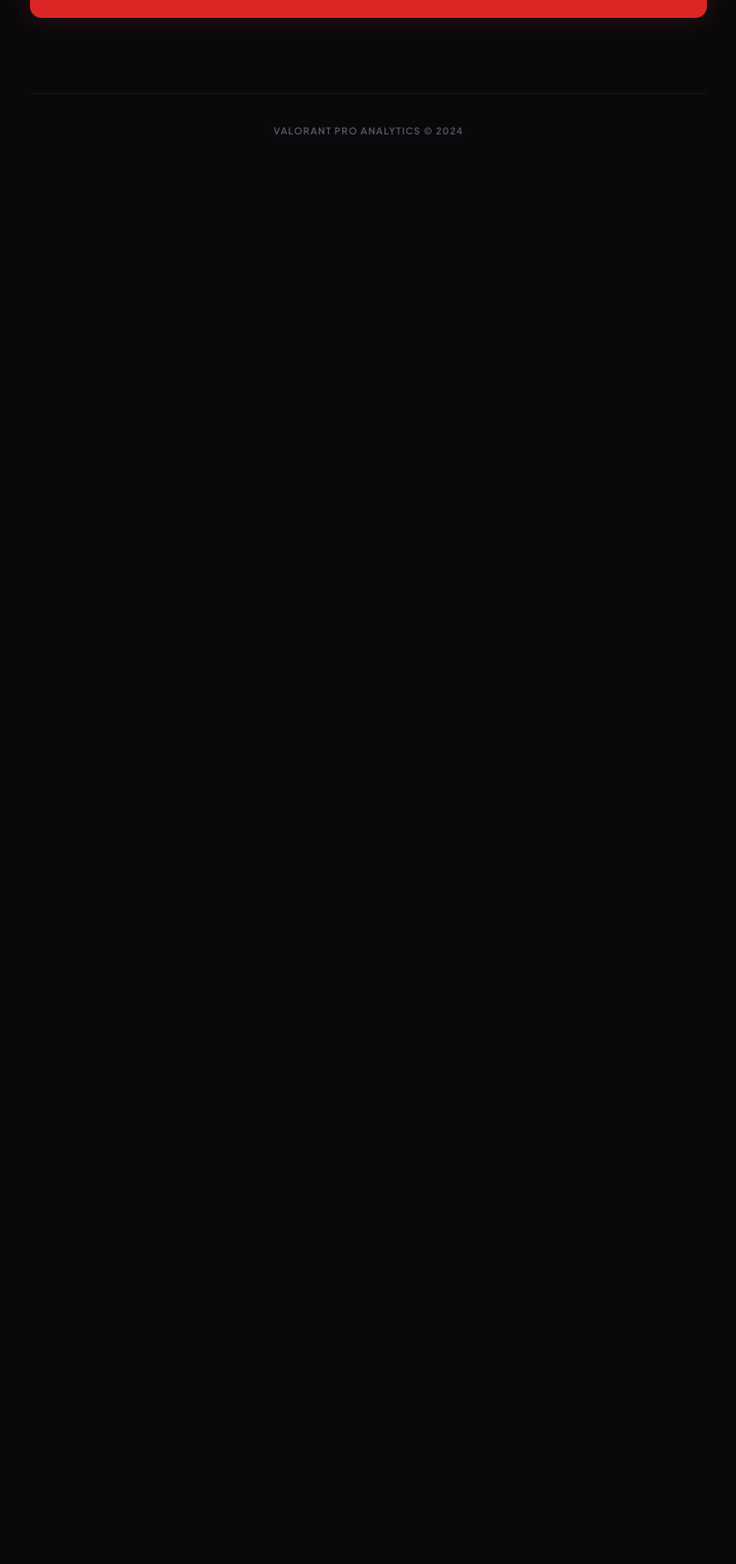
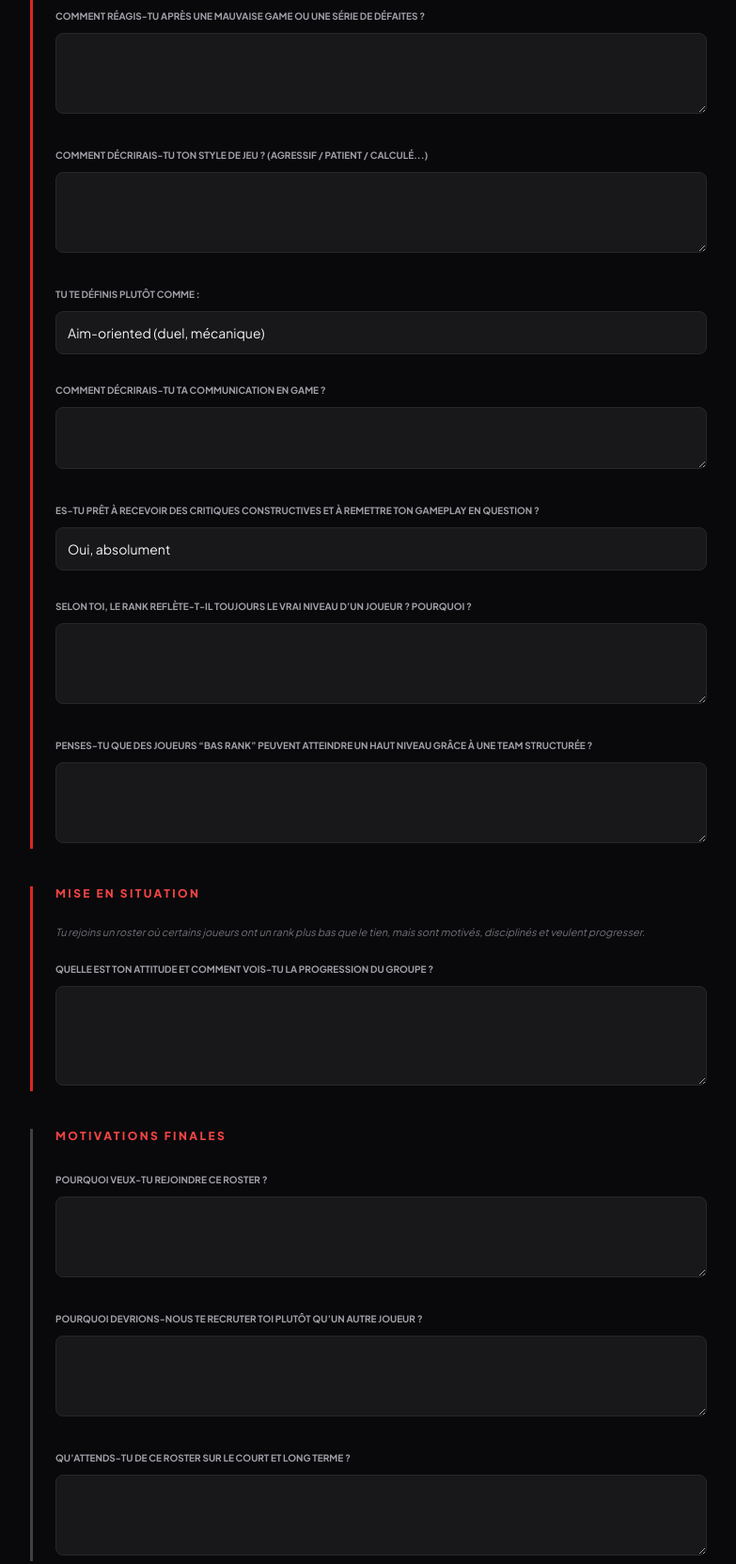
Before and after one commit to FoxyuyuzZ/Formulaire-Zerlyx-Esport, a plain HTML site: page Index.html in a window 1280 px wide. Shown: the part 1392-3056 px from the top of the page at 94% size, without its empty margins (248-1031 px from the left). Before the commit the page ends 1619 px from the top, so only its background shows below. Drawn offline with nearby package versions, Linux system fonts and the light colour scheme.

Commit message:
Update Index.html

```diff
--- a/Index.html
+++ b/Index.html
@@ -43,12 +43,12 @@
             <p class="text-zinc-500 font-medium">Remplis ce formulaire avec précision pour postuler au roster.</p>
         </div>
 
-    <!-- Formulaire Formspree -->
-    <form id="recruitmentForm" class="space-y-10"
-          action="https://formspree.io/f/xlgwlrna" method="POST">
+        <!-- Configuration Formspree -->
+        <form id="recruitmentForm" class="space-y-10" action="https://formspree.io/f/xlgwlrna" method="POST">
 
-        <!-- Redirection après envoi -->
+            <!-- Paramètres cachés Formspree -->
             <input type="hidden" name="_next" value="https://formulaire-zerlyx-esport.netlify.app/merci.html">
+            <input type="hidden" name="_subject" value="Nouvelle candidature Valorant Pro Analytics">
 
             <!-- Informations Générales -->
             <div class="form-section">
@@ -56,7 +56,7 @@
                 <div class="grid grid-cols-1 md:grid-cols-2 gap-6">
                     <div class="space-y-2">
                         <label class="text-[10px] font-bold uppercase text-zinc-400">Prénom</label>
-                    <input type="text" name="firstname" required class="w-full p-3 rounded-lg text-sm">
+                        <input type="text" name="prenom" required class="w-full p-3 rounded-lg text-sm">
                     </div>
                     <div class="space-y-2">
                         <label class="text-[10px] font-bold uppercase text-zinc-400">Âge</label>
@@ -64,11 +64,11 @@
                     </div>
                     <div class="md:col-span-2 space-y-2">
                         <label class="text-[10px] font-bold uppercase text-zinc-400">Disponibilités (jours + heures)</label>
-                    <input type="text" name="availabilities" placeholder="Ex: Lundi-Vendredi (18h-23h)" required class="w-full p-3 rounded-lg text-sm">
+                        <input type="text" name="disponibilites" placeholder="Ex: Lundi-Vendredi (18h-23h)" required class="w-full p-3 rounded-lg text-sm">
                     </div>
                     <div class="md:col-span-2 space-y-2">
                         <label class="text-[10px] font-bold uppercase text-zinc-400">Objectif personnel sur Valorant</label>
-                    <select name="objective" class="w-full p-3 rounded-lg text-sm appearance-none">
+                        <select name="objectif_personnel" class="w-full p-3 rounded-lg text-sm appearance-none">
                             <option value="fun">Fun</option>
                             <option value="progression">Progression</option>
                             <option value="competition">Compétition</option>
@@ -87,19 +87,19 @@
                     </div>
                     <div class="space-y-2">
                         <label class="text-[10px] font-bold uppercase text-zinc-400">Rank actuel</label>
-                    <input type="text" name="rank" required class="w-full p-3 rounded-lg text-sm">
+                        <input type="text" name="rank_actuel" required class="w-full p-3 rounded-lg text-sm">
                     </div>
                     <div class="space-y-2">
                         <label class="text-[10px] font-bold uppercase text-zinc-400">Peak rank</label>
-                    <input type="text" name="peak" required class="w-full p-3 rounded-lg text-sm">
+                        <input type="text" name="peak_rank" required class="w-full p-3 rounded-lg text-sm">
                     </div>
                     <div class="space-y-2">
                         <label class="text-[10px] font-bold uppercase text-zinc-400">Lien Valorant Tracker</label>
-                    <input type="url" name="tracker" placeholder="https://tracker.gg/..." class="w-full p-3 rounded-lg text-sm">
+                        <input type="url" name="valorant_tracker" placeholder="https://tracker.gg/..." class="w-full p-3 rounded-lg text-sm">
                     </div>
                     <div class="md:col-span-2 space-y-2">
                         <label class="text-[10px] font-bold uppercase text-zinc-400">Rôles joués</label>
-                    <input type="text" name="roles" placeholder="Ex: Initiateur, Dueliste" class="w-full p-3 rounded-lg text-sm">
+                        <input type="text" name="roles_joues" placeholder="Ex: Initiateur, Dueliste" class="w-full p-3 rounded-lg text-sm">
                     </div>
                     <div class="md:col-span-2 space-y-2">
                         <label class="text-[10px] font-bold uppercase text-zinc-400">Main(s)</label>
@@ -107,24 +107,94 @@
                     </div>
                     <div class="md:col-span-2 space-y-2">
                         <label class="text-[10px] font-bold uppercase text-zinc-400">Expérience en team / roster</label>
-                    <textarea name="experience" rows="3" class="w-full p-3 rounded-lg text-sm"></textarea>
+                        <textarea name="experience_team" rows="3" class="w-full p-3 rounded-lg text-sm"></textarea>
                     </div>
                     <div class="space-y-2">
                         <label class="text-[10px] font-bold uppercase text-zinc-400">Tes principales qualités</label>
-                    <textarea name="qualities" rows="3" class="w-full p-3 rounded-lg text-sm"></textarea>
+                        <textarea name="qualites" rows="3" class="w-full p-3 rounded-lg text-sm"></textarea>
                     </div>
                     <div class="space-y-2">
                         <label class="text-[10px] font-bold uppercase text-zinc-400">Tes défauts ou points à améliorer</label>
-                    <textarea name="defects" rows="3" class="w-full p-3 rounded-lg text-sm"></textarea>
+                        <textarea name="defauts" rows="3" class="w-full p-3 rounded-lg text-sm"></textarea>
                     </div>
                 </div>
             </div>
 
-        <!-- Tu peux ajouter les sections In Game, Mise en situation et Conclusion comme précédemment -->
+            <!-- In Game -->
+            <div class="form-section">
+                <h3 class="text-red-500 text-xs font-black uppercase tracking-[0.2em] mb-6">In game</h3>
+                <div class="space-y-6">
+                    <div class="space-y-2">
+                        <label class="text-[10px] font-bold uppercase text-zinc-400">Comment réagis-tu après une mauvaise game ou une série de défaites ?</label>
+                        <textarea name="reaction_defaite" rows="3" class="w-full p-3 rounded-lg text-sm"></textarea>
+                    </div>
+                    <div class="space-y-2">
+                        <label class="text-[10px] font-bold uppercase text-zinc-400">Comment décrirais-tu ton style de jeu ? (agressif / patient / calculé...)</label>
+                        <textarea name="style_de_jeu" rows="3" class="w-full p-3 rounded-lg text-sm"></textarea>
+                    </div>
+                    <div class="space-y-2">
+                        <label class="text-[10px] font-bold uppercase text-zinc-400">Tu te définis plutôt comme :</label>
+                        <select name="type_de_profil" class="w-full p-3 rounded-lg text-sm appearance-none">
+                            <option value="aim">Aim-oriented (duel, mécanique)</option>
+                            <option value="strat">Strat-oriented (placement, timings, calls)</option>
+                            <option value="balanced">Équilibré entre les deux</option>
+                        </select>
+                    </div>
+                    <div class="space-y-2">
+                        <label class="text-[10px] font-bold uppercase text-zinc-400">Comment décrirais-tu ta communication en game ?</label>
+                        <textarea name="communication" rows="2" class="w-full p-3 rounded-lg text-sm"></textarea>
+                    </div>
+                    <div class="space-y-2">
+                        <label class="text-[10px] font-bold uppercase text-zinc-400">Es-tu prêt à recevoir des critiques constructives et à remettre ton gameplay en question ?</label>
+                        <select name="accepte_critiques" class="w-full p-3 rounded-lg text-sm appearance-none">
+                            <option value="oui">Oui, absolument</option>
+                            <option value="non">Non</option>
+                        </select>
+                    </div>
+                    <div class="space-y-2">
+                        <label class="text-[10px] font-bold uppercase text-zinc-400">Selon toi, le rank reflète-t-il toujours le vrai niveau d’un joueur ? Pourquoi ?</label>
+                        <textarea name="avis_rank" rows="3" class="w-full p-3 rounded-lg text-sm"></textarea>
+                    </div>
+                    <div class="space-y-2">
+                        <label class="text-[10px] font-bold uppercase text-zinc-400">Penses-tu que des joueurs “bas rank” peuvent atteindre un haut niveau grâce à une team structurée ?</label>
+                        <textarea name="potentiel_bas_rank" rows="3" class="w-full p-3 rounded-lg text-sm"></textarea>
+                    </div>
+                </div>
+            </div>
+
+            <!-- Mise en situation -->
+            <div class="form-section">
+                <h3 class="text-red-500 text-xs font-black uppercase tracking-[0.2em] mb-6">Mise en situation</h3>
+                <p class="text-[11px] text-zinc-500 mb-4 italic leading-relaxed">Tu rejoins un roster où certains joueurs ont un rank plus bas que le tien, mais sont motivés, disciplinés et veulent progresser.</p>
+                <div class="space-y-2">
+                    <label class="text-[10px] font-bold uppercase text-zinc-400">Quelle est ton attitude et comment vois-tu la progression du groupe ?</label>
+                    <textarea name="attitude_scenario" rows="4" class="w-full p-3 rounded-lg text-sm"></textarea>
+                </div>
+            </div>
+
+            <!-- Conclusion -->
+            <div class="form-section border-zinc-700">
+                <h3 class="text-red-500 text-xs font-black uppercase tracking-[0.2em] mb-6">Motivations finales</h3>
+                <div class="space-y-6">
+                    <div class="space-y-2">
+                        <label class="text-[10px] font-bold uppercase text-zinc-400">Pourquoi veux-tu rejoindre ce roster ?</label>
+                        <textarea name="pourquoi_ce_roster" rows="3" class="w-full p-3 rounded-lg text-sm"></textarea>
+                    </div>
+                    <div class="space-y-2">
+                        <label class="text-[10px] font-bold uppercase text-zinc-400">Pourquoi devrions-nous te recruter toi plutôt qu’un autre joueur ?</label>
+                        <textarea name="pourquoi_toi" rows="3" class="w-full p-3 rounded-lg text-sm"></textarea>
+                    </div>
+                    <div class="space-y-2">
+                        <label class="text-[10px] font-bold uppercase text-zinc-400">Qu’attends-tu de ce roster sur le court et long terme ?</label>
+                        <textarea name="attentes_roster" rows="3" class="w-full p-3 rounded-lg text-sm"></textarea>
+                    </div>
+                </div>
+            </div>
 
             <button type="submit" class="w-full py-5 bg-red-600 hover:bg-red-700 text-white font-black uppercase tracking-[0.3em] text-xs rounded-xl shadow-[0_0_30px_rgba(220,38,38,0.2)] transition-all transform hover:-translate-y-1">
                 Envoyer la candidature
             </button>
+
         </form>
 
         <footer class="mt-20 py-8 border-t border-zinc-900 text-center">
```
Lines whose indentation alone changed are shown as unchanged.
